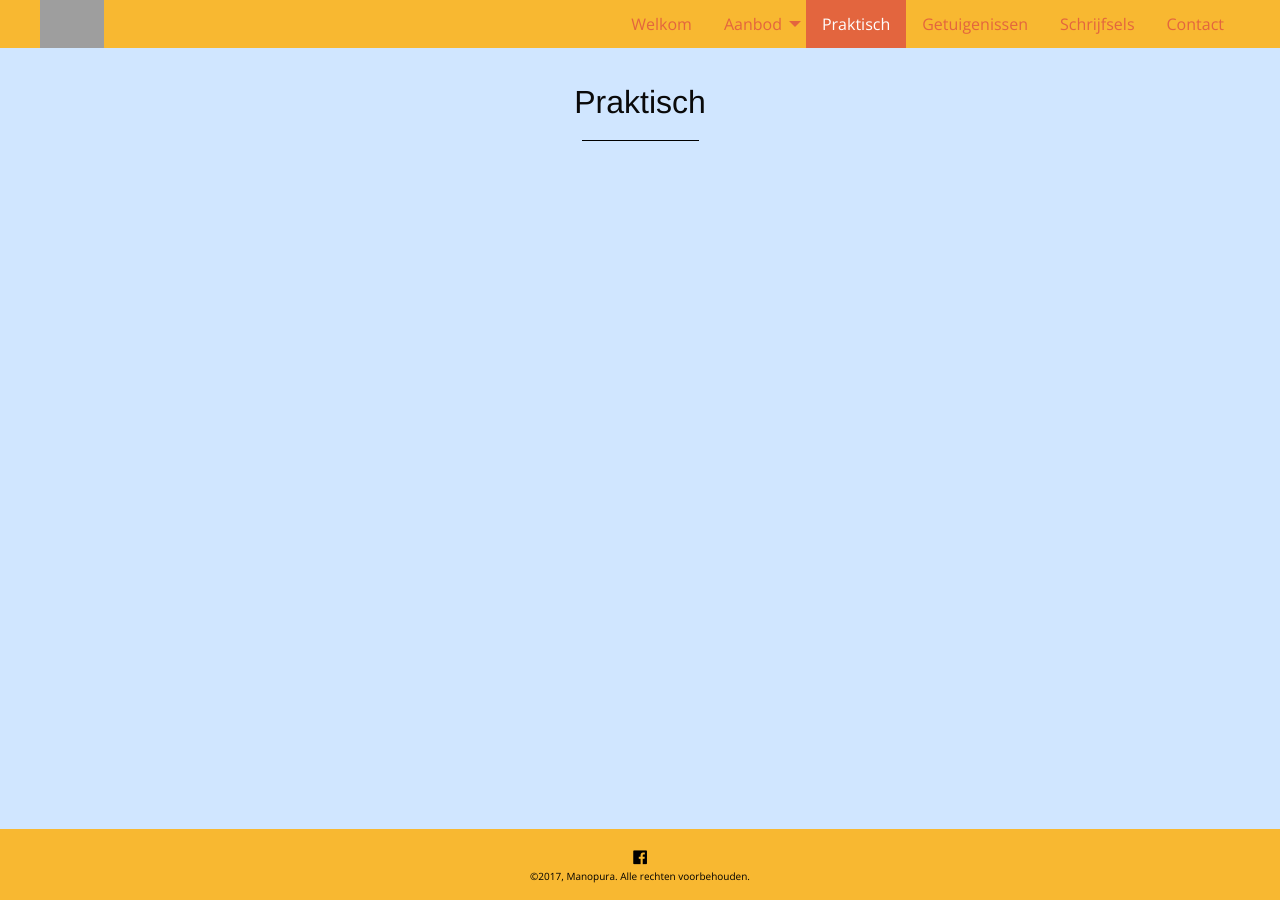
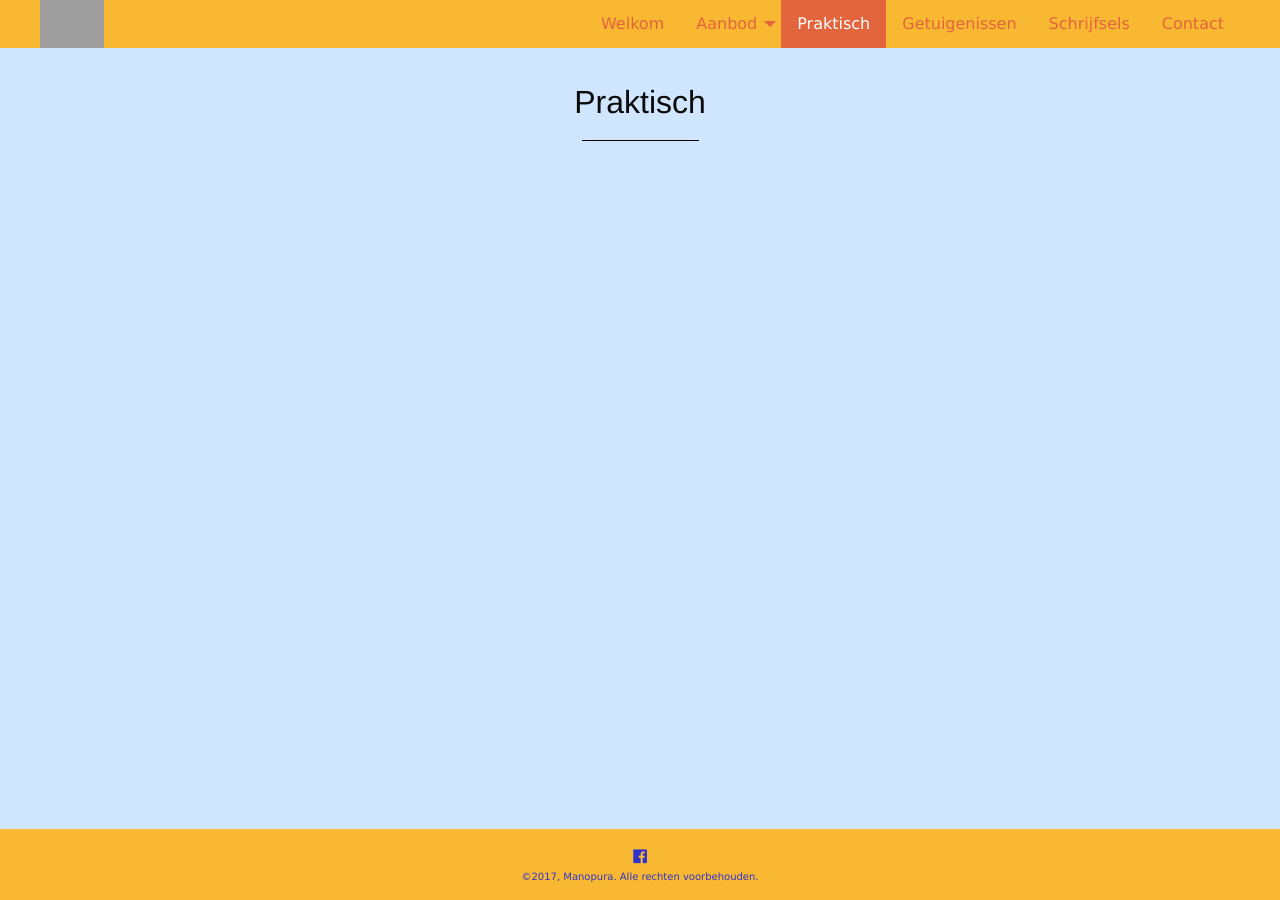
Before and after one commit to ankher/ankher.github.io, a Jekyll site: the page built from praktisch.md, in a window 1280 px wide. Built offline with Jekyll 4.4.1, drawn with Linux system fonts in a browser that asks for light colours; nearby versions of some CDN libraries; our own code applies the rules of GitHub Pages for plain Markdown files; grey boxes are pictures that could not be loaded.

Commit message:
Update _settings.scss

```diff
--- a/_sass/_settings.scss
+++ b/_sass/_settings.scss
@@ -1,5 +1,5 @@
 
-$color-text: black;
+$color-text: #3233cd;
 $color-background: #d0e6ff;
 
 $color-primary: #e3653e;
@@ -8,6 +8,6 @@ $color-menu-hover: #8d1701;
 $color-menu-selected: #8d1701;
 $color-submenu: #ffc958;
 
-$standard-font-stack: 'Open Sans', sans-serif;
+$standard-font-stack: 'Verdana', sans-serif;
 
 $images: '../images/';
```
